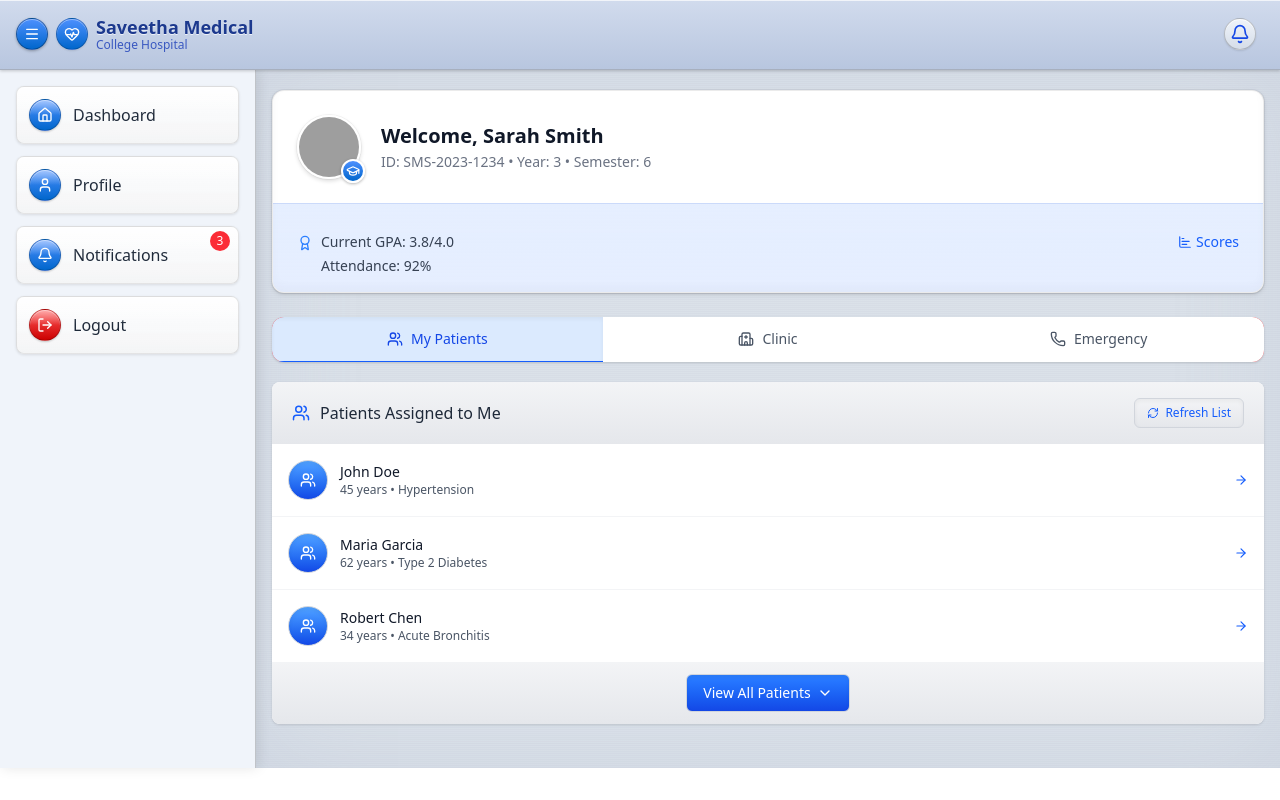
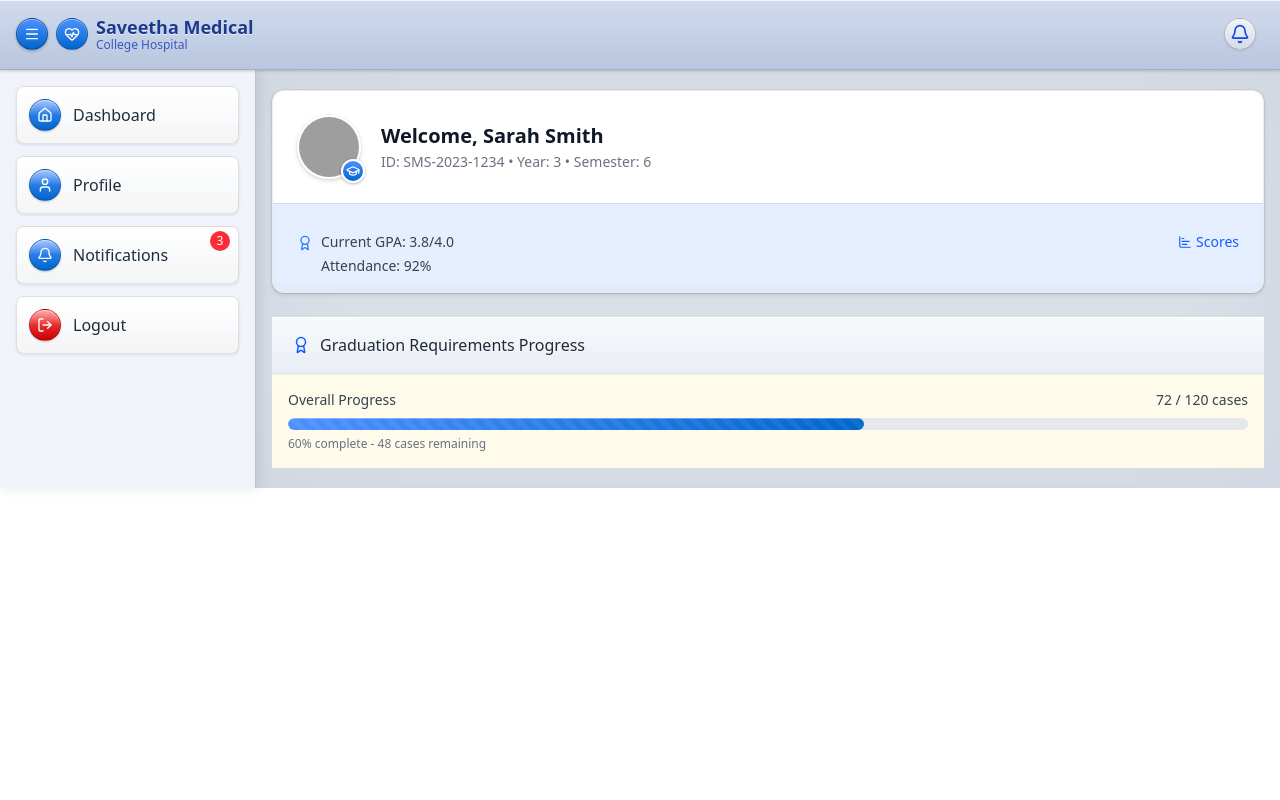
Before and after one commit to Mukunthan-A-R/simats-medical-client, a React (Vite) app: page /student/dashboard/1 in a window 1280 px wide. Both pictures are taken after a click on the button "Scores". Built offline with nearby package versions, Linux system fonts and the light colour scheme; grey boxes are pictures that could not be loaded.

Commit message:
studeny scores tab

```diff
--- a/src/components/students/StudentDashboardProfile.jsx
+++ b/src/components/students/StudentDashboardProfile.jsx
@@ -1,9 +1,8 @@
-import React, { useState } from "react";
+import React from "react";
 import { GraduationCapIcon, AwardIcon, ChartBarIcon } from "lucide-react";
 import { useNavigate } from "react-router-dom";
 
-export default function StudentProfileCard({ onNavigate }) {
-  const [activeTab, setActiveTab] = useState(null);
+export default function StudentProfileCard({ setScoresTab }) {
   const navigate = useNavigate();
 
   return (
@@ -95,7 +94,7 @@ export default function StudentProfileCard({ onNavigate }) {
             <button
               onClick={(e) => {
                 e.stopPropagation();
-                setActiveTab("scores");
+                setScoresTab();
               }}
               className="flex items-center text-sm text-blue-600 font-medium hover:text-blue-800"
             >
--- /dev/null
+++ b/src/components/students/StudentScoreTab.jsx
@@ -0,0 +1,126 @@
+import { AwardIcon } from "lucide-react";
+import React from "react";
+
+const StudentScoreTab = () => {
+  // Mock data for student scores and progress
+  const studentProgress = {
+    totalCasesRequired: 120,
+    totalCasesCompleted: 72,
+    categories: [
+      {
+        name: "Internal Medicine",
+        completed: 28,
+        required: 35,
+        percentage: 80,
+      },
+      {
+        name: "Pediatrics",
+        completed: 15,
+        required: 25,
+        percentage: 60,
+      },
+      {
+        name: "Surgery",
+        completed: 12,
+        required: 20,
+        percentage: 60,
+      },
+      {
+        name: "OB/GYN",
+        completed: 10,
+        required: 20,
+        percentage: 50,
+      },
+      {
+        name: "Psychiatry",
+        completed: 7,
+        required: 10,
+        percentage: 70,
+      },
+      {
+        name: "Emergency Medicine",
+        completed: 0,
+        required: 10,
+        percentage: 0,
+      },
+    ],
+  };
+
+  return (
+    <div className="bg-amber-50">
+      <div>
+        <div
+          className="px-5 py-4 border-b flex items-center"
+          style={{
+            backgroundImage: "linear-gradient(to bottom, #f8f9fb, #e9eef5)",
+            boxShadow:
+              "inset 0 1px 0 rgba(255,255,255,0.8), 0 1px 0 rgba(0,0,0,0.06)",
+            borderBottom: "1px solid rgba(0,0,0,0.08)",
+          }}
+        >
+          <div className="flex items-center">
+            <AwardIcon size={18} className="text-blue-600 mr-2.5" />
+            <h3
+              className="font-medium text-gray-800 text-base"
+              style={{
+                textShadow: "0 1px 0 rgba(255,255,255,0.5)",
+              }}
+            >
+              Graduation Requirements Progress
+            </h3>
+          </div>
+        </div>
+
+        {/* Scores */}
+        <div className="p-4">
+          <div className="flex justify-between mb-2">
+            <p className="text-sm font-medium text-gray-700">
+              Overall Progress
+            </p>
+            <p className="text-sm font-medium text-gray-700">
+              {studentProgress.totalCasesCompleted} /{" "}
+              {studentProgress.totalCasesRequired} cases
+            </p>
+          </div>
+          <div className="w-full bg-gray-200 rounded-full h-3 overflow-hidden">
+            <div
+              className="h-3 rounded-full relative"
+              style={{
+                width: `${
+                  (studentProgress.totalCasesCompleted /
+                    studentProgress.totalCasesRequired) *
+                  100
+                }%`,
+                background: "linear-gradient(to right, #4d90fe, #0066cc)",
+                boxShadow: "inset 0 1px 0 rgba(255,255,255,0.3)",
+              }}
+            >
+              <div
+                className="absolute inset-0 opacity-30"
+                style={{
+                  backgroundImage:
+                    "linear-gradient(45deg, rgba(255,255,255,0.2) 25%, transparent 25%, transparent 50%, rgba(255,255,255,0.2) 50%, rgba(255,255,255,0.2) 75%, transparent 75%, transparent)",
+                  backgroundSize: "16px 16px",
+                  animation: "progressAnimation 1s linear infinite",
+                }}
+              ></div>
+            </div>
+          </div>
+          <p className="text-xs text-gray-500 mt-1.5">
+            {Math.round(
+              (studentProgress.totalCasesCompleted /
+                studentProgress.totalCasesRequired) *
+                100
+            )}
+            % complete -{" "}
+            {studentProgress.totalCasesRequired -
+              studentProgress.totalCasesCompleted}{" "}
+            cases remaining
+          </p>
+        </div>
+      </div>
+    </div>
+  );
+};
+
+export default StudentScoreTab;
--- a/src/pages/student/StudentDashboard.jsx
+++ b/src/pages/student/StudentDashboard.jsx
@@ -1,16 +1,24 @@
-import React from "react";
+import React, { useState } from "react";
 import StudentDashboardProfile from "../../components/students/StudentDashboardProfile";
 import StudentDashboardSliderWindow from "../../components/students/StudentDashboardSliderWindow";
 import { useParams } from "react-router-dom";
+import StudentScoreTab from "../../components/students/StudentScoreTab";
 
 const StudentDashboard = () => {
   const { studentId } = useParams();
   console.log("studentId :" + studentId);
+  const [scoresTab, setScoresTab] = useState(false);
 
   return (
     <div className="px-4 py-5 max-w-6xl mx-auto w-full">
-      <StudentDashboardProfile></StudentDashboardProfile>
-      <StudentDashboardSliderWindow></StudentDashboardSliderWindow>
+      <StudentDashboardProfile
+        setScoresTab={() => setScoresTab(!scoresTab)}
+      ></StudentDashboardProfile>
+      {!scoresTab ? (
+        <StudentDashboardSliderWindow></StudentDashboardSliderWindow>
+      ) : (
+        <StudentScoreTab></StudentScoreTab>
+      )}
     </div>
   );
 };
```
